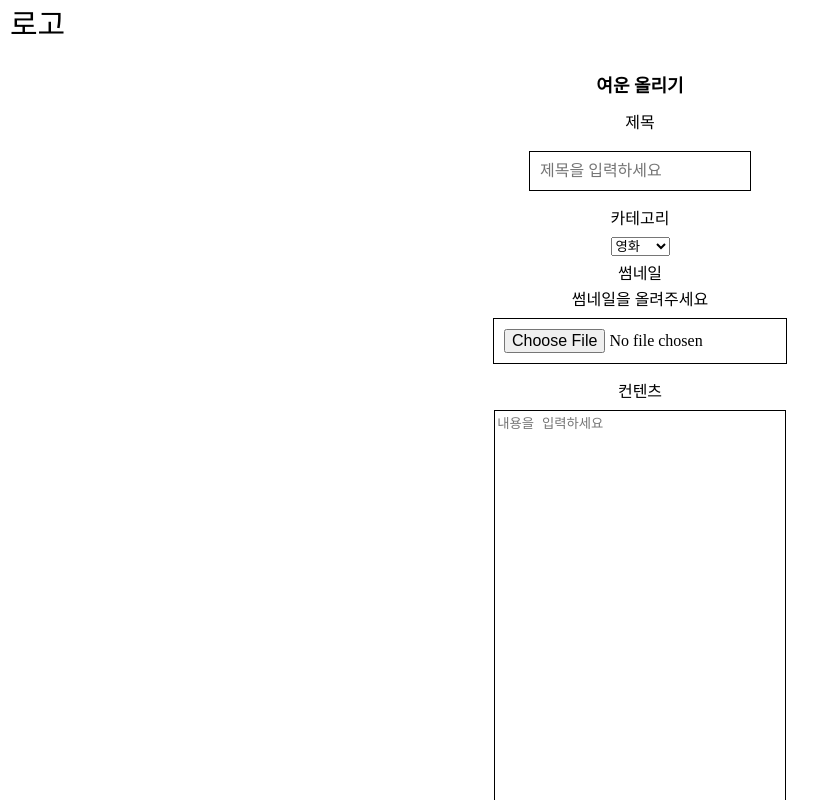
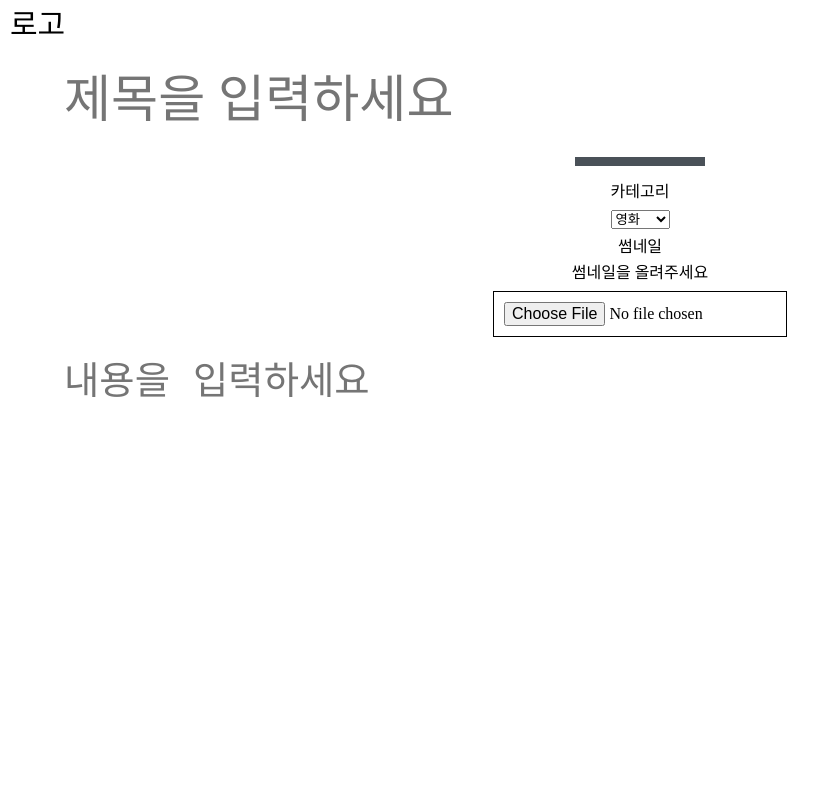
Before and after one commit to ChanghwanK/yeo-un, a React (Create React App) app in the folder client/: page /yeoun/upload in a window 1280 px wide. Shown: the top 800 px of the page, without its empty margins (0-839 px from the left). Built offline with nearby package versions, Linux system fonts and the light colour scheme.

Commit message:
[Client] Change UploadYeoUnPage Styles
Change UploadYeoUnPage Styles

```diff
--- a/client/src/pages/UploadYeoUnPage.js
+++ b/client/src/pages/UploadYeoUnPage.js
@@ -57,10 +57,9 @@ const LoginPage = () => {
   return (
     <Container>
       <Logo />
-      <HeaderText>여운 올리기</HeaderText>
       <Form encType="multipart/form-data">
-        <p>제목</p>
-        <Input name="title" placeholder="제목을 입력하세요" type="text" />
+        <HeaderInput name="title" placeholder="제목을 입력하세요" type="text" />
+        <DivideLine />
         <p>카테고리</p>
         <DropDown
           value={category}
@@ -78,13 +77,12 @@ const LoginPage = () => {
         ) : (
           '썸네일을 올려주세요'
         )}
-        <Input
+        <FileInput
           type="file"
           name="thumbnail"
           accept="image/*,audio/*,video/mp4,video/x-m4v,application/pdf,application/vnd.ms-excel,application/vnd.openxmlformats-officedocument.spreadsheetml.sheet,application/vnd.ms-powerpoint,application/vnd.openxmlformats-officedocument.presentationml.presentation,.csv"
           onChange={onChangeFile}
         />
-        <p>컨텐츠</p>
         <Contents name="contents" placeholder="내용을 입력하세요" />
         <div>
           <Button onClick={onClickSubmitButton}>여운 남기기</Button>
@@ -95,29 +93,35 @@ const LoginPage = () => {
 };
 
 const Container = styled.div`
+  margin-top: 50px;
   display: flex;
   flex-direction: column;
-  height: 130vh;
-  justify-content: center;
+  height: 100vh;
   align-items: center;
-
   p {
     margin: 10px;
   }
 `;
 
-const Input = styled.input`
+const HeaderInput = styled.input`
+  font-size: 4vw;
+  width: 90vw;
+  margin: 10px;
+  padding: 10px;
+`;
+
+const FileInput = styled.input`
   border: 1px solid black;
   margin: 10px;
   padding: 10px;
 `;
 
 const Contents = styled.textarea`
-  width: 91%;
+  width: 90vw;
+  font-size: 3vw;
   resize: none;
   border: none;
   height: 500px;
-  border: 1px solid black;
 `;
 
 const Button = styled.button`
@@ -125,11 +129,6 @@ const Button = styled.button`
   cursor: pointer;
   margin: 10px;
   padding: 10px;
-`;
-
-const HeaderText = styled.p`
-  font-size: 18px;
-  font-weight: 600;
 `;
 
 const Form = styled.form`
@@ -149,6 +148,14 @@ const Image = styled.img`
   object-fit: cover;
 `;
 
+const DivideLine = styled.hr`
+  width: 10vw;
+  height: 7px;
+  border: 1px solid #4a5158;
+  background-color: #4a5158;
+  text-align: left;
+`;
+
 const DropDown = styled.select``;
 
 const Option = styled.option``;
```
